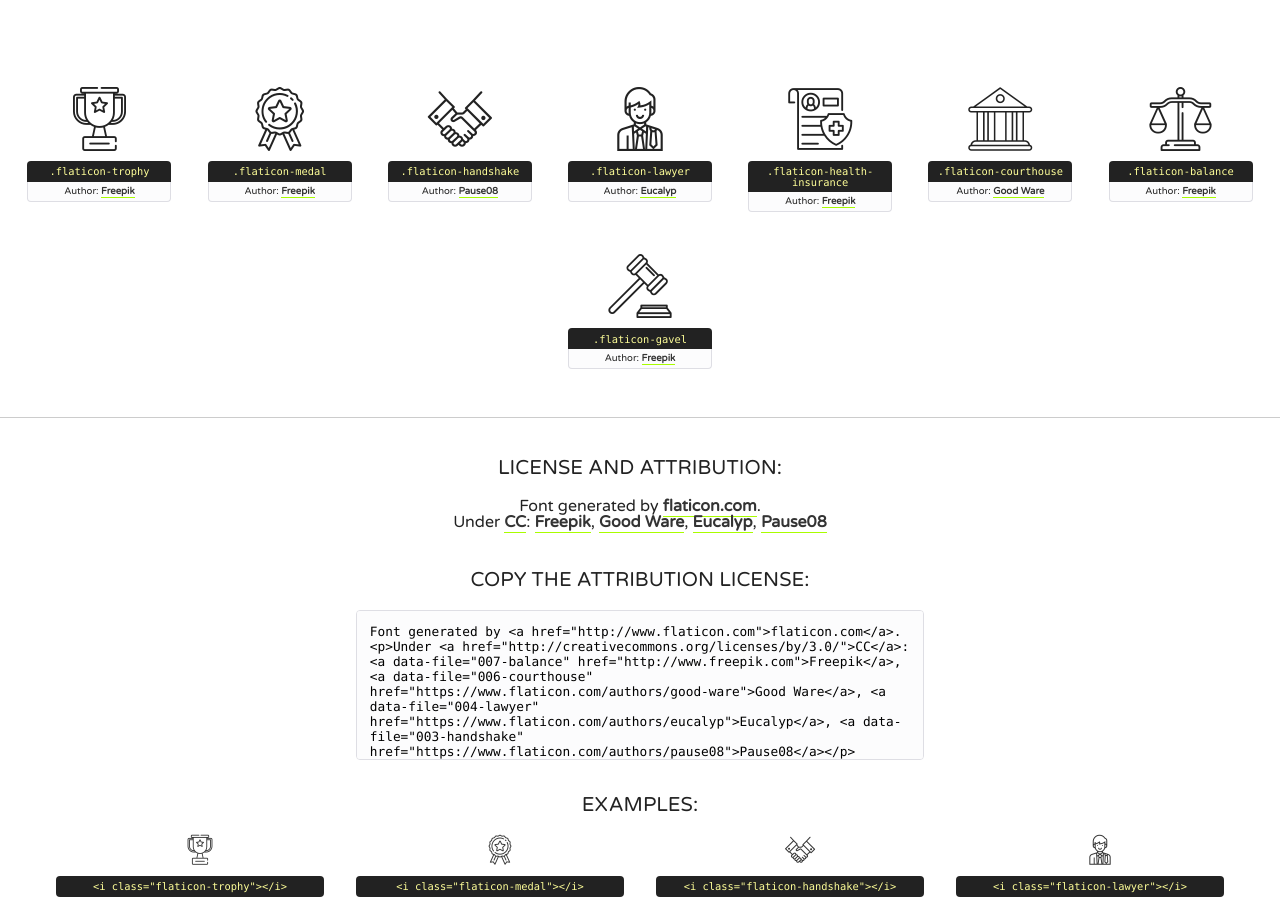
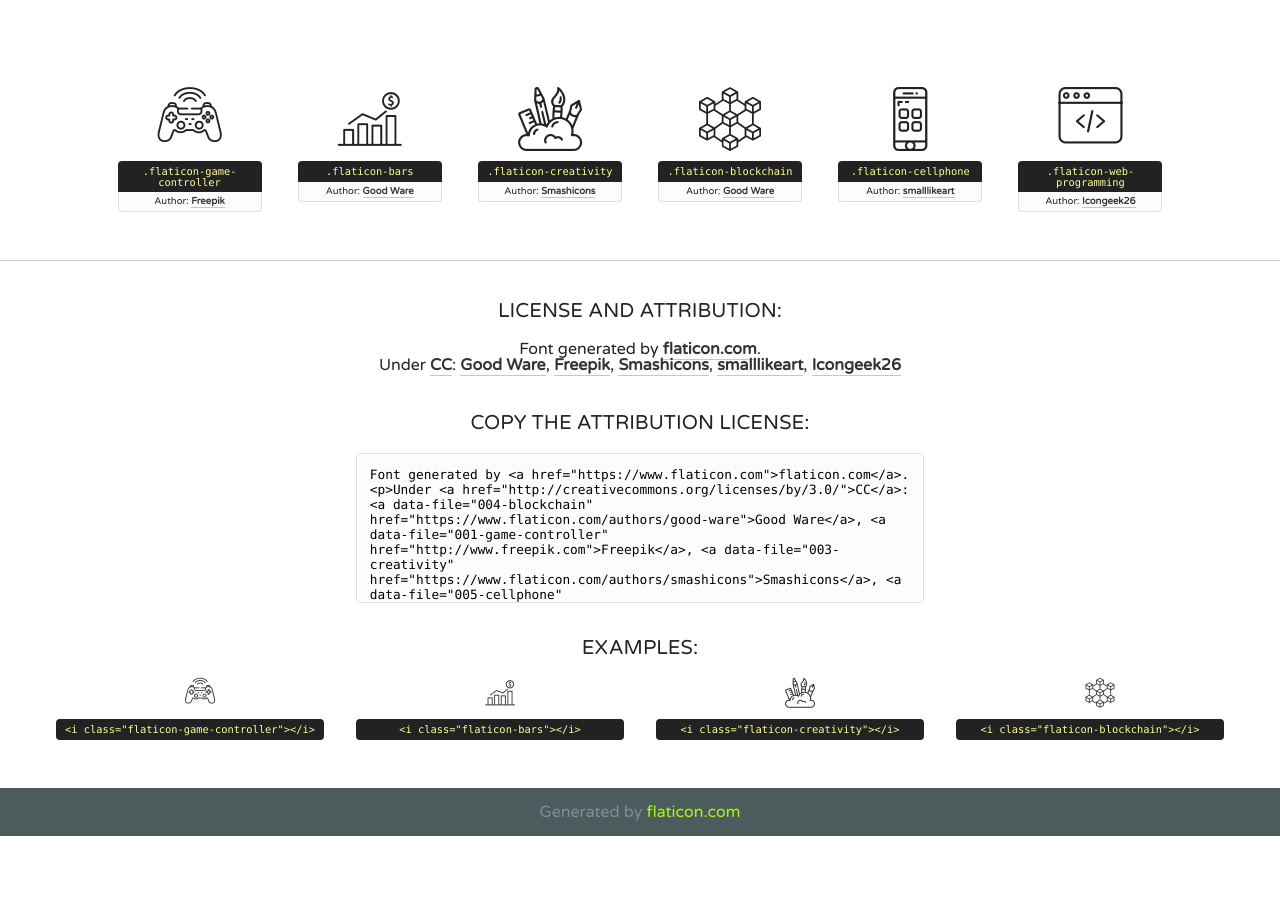
Before and after one commit to weiweitoo/auronex-landing, a plain HTML site: page fonts/flaticon/font/flaticon.html in a window 1280 px wide. Shown: the part 564-1480 px from the top of the page. After the commit the page ends 1400 px from the top, so only its background shows below. Drawn offline with Linux system fonts and the light colour scheme.

Commit message:
fix: update icon and added logo variant

```diff
--- a/css/flaticon.css
+++ b/css/flaticon.css
@@ -35,11 +35,9 @@
   -moz-osx-font-smoothing: grayscale;
 }
 
-.flaticon-trophy:before { content: "\f100"; }
-.flaticon-medal:before { content: "\f101"; }
-.flaticon-handshake:before { content: "\f102"; }
-.flaticon-lawyer:before { content: "\f103"; }
-.flaticon-health-insurance:before { content: "\f104"; }
-.flaticon-courthouse:before { content: "\f105"; }
-.flaticon-balance:before { content: "\f106"; }
-.flaticon-gavel:before { content: "\f107"; }
+.flaticon-game-controller:before { content: "\f100"; }
+.flaticon-bars:before { content: "\f101"; }
+.flaticon-creativity:before { content: "\f102"; }
+.flaticon-blockchain:before { content: "\f103"; }
+.flaticon-cellphone:before { content: "\f104"; }
+.flaticon-web-programming:before { content: "\f105"; }
--- a/fonts/flaticon/font/_flaticon.scss
+++ b/fonts/flaticon/font/_flaticon.scss
@@ -1,12 +1,13 @@
     /*
     Flaticon icon font: Flaticon
-    Creation date: 26/06/2018 06:54
+    Creation date: 28/01/2020 06:17
     */
 
     @font-face {
   font-family: "Flaticon";
   src: url("./Flaticon.eot");
   src: url("./Flaticon.eot?#iefix") format("embedded-opentype"),
+       url("./Flaticon.woff2") format("woff2"),
        url("./Flaticon.woff") format("woff"),
        url("./Flaticon.ttf") format("truetype"),
        url("./Flaticon.svg#Flaticon") format("svg");
@@ -36,20 +37,16 @@
   font-smoothing: antialiased;
     }
 
-    .flaticon-trophy:before { content: "\f100"; }
-.flaticon-medal:before { content: "\f101"; }
-.flaticon-handshake:before { content: "\f102"; }
-.flaticon-lawyer:before { content: "\f103"; }
-.flaticon-health-insurance:before { content: "\f104"; }
-.flaticon-courthouse:before { content: "\f105"; }
-.flaticon-balance:before { content: "\f106"; }
-.flaticon-gavel:before { content: "\f107"; }
+    .flaticon-game-controller:before { content: "\f100"; }
+.flaticon-bars:before { content: "\f101"; }
+.flaticon-creativity:before { content: "\f102"; }
+.flaticon-blockchain:before { content: "\f103"; }
+.flaticon-cellphone:before { content: "\f104"; }
+.flaticon-web-programming:before { content: "\f105"; }
 
-    $font-Flaticon-trophy: "\f100";
-    $font-Flaticon-medal: "\f101";
-    $font-Flaticon-handshake: "\f102";
-    $font-Flaticon-lawyer: "\f103";
-    $font-Flaticon-health-insurance: "\f104";
-    $font-Flaticon-courthouse: "\f105";
-    $font-Flaticon-balance: "\f106";
-    $font-Flaticon-gavel: "\f107";
+    $font-Flaticon-game-controller: "\f100";
+    $font-Flaticon-bars: "\f101";
+    $font-Flaticon-creativity: "\f102";
+    $font-Flaticon-blockchain: "\f103";
+    $font-Flaticon-cellphone: "\f104";
+    $font-Flaticon-web-programming: "\f105";
--- a/fonts/flaticon/font/flaticon.css
+++ b/fonts/flaticon/font/flaticon.css
@@ -1,12 +1,13 @@
 	/*
   	Flaticon icon font: Flaticon
-  	Creation date: 26/06/2018 06:54
+  	Creation date: 28/01/2020 06:17
   	*/
 
 @font-face {
   font-family: "Flaticon";
   src: url("./Flaticon.eot");
   src: url("./Flaticon.eot?#iefix") format("embedded-opentype"),
+       url("./Flaticon.woff2") format("woff2"),
        url("./Flaticon.woff") format("woff"),
        url("./Flaticon.ttf") format("truetype"),
        url("./Flaticon.svg#Flaticon") format("svg");
@@ -29,11 +30,9 @@ font-style: normal;
 margin-left: 20px;
 }
 
-.flaticon-trophy:before { content: "\f100"; }
-.flaticon-medal:before { content: "\f101"; }
-.flaticon-handshake:before { content: "\f102"; }
-.flaticon-lawyer:before { content: "\f103"; }
-.flaticon-health-insurance:before { content: "\f104"; }
-.flaticon-courthouse:before { content: "\f105"; }
-.flaticon-balance:before { content: "\f106"; }
-.flaticon-gavel:before { content: "\f107"; }
+.flaticon-game-controller:before { content: "\f100"; }
+.flaticon-bars:before { content: "\f101"; }
+.flaticon-creativity:before { content: "\f102"; }
+.flaticon-blockchain:before { content: "\f103"; }
+.flaticon-cellphone:before { content: "\f104"; }
+.flaticon-web-programming:before { content: "\f105"; }
--- a/fonts/flaticon/font/flaticon.html
+++ b/fonts/flaticon/font/flaticon.html
@@ -1,7 +1,7 @@
 <!DOCTYPE html>
 <!--
   Flaticon icon font: Flaticon
-  Creation date: 26/06/2018 06:54
+  Creation date: 28/01/2020 06:17
 -->
 <html>
 <!DOCTYPE html>
@@ -305,7 +305,7 @@
 <body class="characters-off">
 
     <header>
-        <a href="http://www.flaticon.com" target="_blank" class="logo">
+        <a href="https://www.flaticon.com" target="_blank" class="logo">
             <svg version="1.1" xmlns="http://www.w3.org/2000/svg" xmlns:xlink="http://www.w3.org/1999/xlink" xmlns:a="http://ns.adobe.com/AdobeSVGViewerExtensions/3.0/" viewBox="0 0 560.875 102.036" enable-background="new 0 0 560.875 102.036" xml:space="preserve">
                 <defs>
                 </defs>
@@ -392,44 +392,34 @@
    <section id="glyphs">
 
 
-        <div class="glyph"><div class="glyph-icon flaticon-trophy"></div>
-            <div class="class-name">.flaticon-trophy</div>
-            <div class="author-name">Author: <a data-file="001-trophy" href="http://www.freepik.com">Freepik</a> </div>
+        <div class="glyph"><div class="glyph-icon flaticon-game-controller"></div>
+            <div class="class-name">.flaticon-game-controller</div>
+            <div class="author-name">Author: <a data-file="001-game-controller" href="http://www.freepik.com">Freepik</a> </div>
         </div>
 
-        <div class="glyph"><div class="glyph-icon flaticon-medal"></div>
-            <div class="class-name">.flaticon-medal</div>
-            <div class="author-name">Author: <a data-file="002-medal" href="http://www.freepik.com">Freepik</a> </div>
+        <div class="glyph"><div class="glyph-icon flaticon-bars"></div>
+            <div class="class-name">.flaticon-bars</div>
+            <div class="author-name">Author: <a data-file="002-bars" href="https://www.flaticon.com/authors/good-ware">Good Ware</a> </div>
         </div>
 
-        <div class="glyph"><div class="glyph-icon flaticon-handshake"></div>
-            <div class="class-name">.flaticon-handshake</div>
-            <div class="author-name">Author: <a data-file="003-handshake" href="https://www.flaticon.com/authors/pause08">Pause08</a> </div>
+        <div class="glyph"><div class="glyph-icon flaticon-creativity"></div>
+            <div class="class-name">.flaticon-creativity</div>
+            <div class="author-name">Author: <a data-file="003-creativity" href="https://www.flaticon.com/authors/smashicons">Smashicons</a> </div>
         </div>
 
-        <div class="glyph"><div class="glyph-icon flaticon-lawyer"></div>
-            <div class="class-name">.flaticon-lawyer</div>
-            <div class="author-name">Author: <a data-file="004-lawyer" href="https://www.flaticon.com/authors/eucalyp">Eucalyp</a> </div>
+        <div class="glyph"><div class="glyph-icon flaticon-blockchain"></div>
+            <div class="class-name">.flaticon-blockchain</div>
+            <div class="author-name">Author: <a data-file="004-blockchain" href="https://www.flaticon.com/authors/good-ware">Good Ware</a> </div>
         </div>
 
-        <div class="glyph"><div class="glyph-icon flaticon-health-insurance"></div>
-            <div class="class-name">.flaticon-health-insurance</div>
-            <div class="author-name">Author: <a data-file="005-health-insurance" href="http://www.freepik.com">Freepik</a> </div>
+        <div class="glyph"><div class="glyph-icon flaticon-cellphone"></div>
+            <div class="class-name">.flaticon-cellphone</div>
+            <div class="author-name">Author: <a data-file="005-cellphone" href="https://www.flaticon.com/authors/smalllikeart">smalllikeart</a> </div>
         </div>
 
-        <div class="glyph"><div class="glyph-icon flaticon-courthouse"></div>
-            <div class="class-name">.flaticon-courthouse</div>
-            <div class="author-name">Author: <a data-file="006-courthouse" href="https://www.flaticon.com/authors/good-ware">Good Ware</a> </div>
-        </div>
-
-        <div class="glyph"><div class="glyph-icon flaticon-balance"></div>
-            <div class="class-name">.flaticon-balance</div>
-            <div class="author-name">Author: <a data-file="007-balance" href="http://www.freepik.com">Freepik</a> </div>
-        </div>
-
-        <div class="glyph"><div class="glyph-icon flaticon-gavel"></div>
-            <div class="class-name">.flaticon-gavel</div>
-            <div class="author-name">Author: <a data-file="008-gavel" href="http://www.freepik.com">Freepik</a> </div>
+        <div class="glyph"><div class="glyph-icon flaticon-web-programming"></div>
+            <div class="class-name">.flaticon-web-programming</div>
+            <div class="author-name">Author: <a data-file="006-web-programming" href="https://www.flaticon.com/authors/icongeek26">Icongeek26</a> </div>
         </div>
 
 
@@ -439,11 +429,11 @@
 
     <section class="attribution wrapper"   style="text-align:center;">
 
-      <div class="title">License and attribution:</div><div class="attrDiv">Font generated by <a href="http://www.flaticon.com">flaticon.com</a>. <div><p>Under <a href="http://creativecommons.org/licenses/by/3.0/">CC</a>: <a data-file="007-balance" href="http://www.freepik.com">Freepik</a>, <a data-file="006-courthouse" href="https://www.flaticon.com/authors/good-ware">Good Ware</a>, <a data-file="004-lawyer" href="https://www.flaticon.com/authors/eucalyp">Eucalyp</a>, <a data-file="003-handshake" href="https://www.flaticon.com/authors/pause08">Pause08</a></p>  </div>
+      <div class="title">License and attribution:</div><div class="attrDiv">Font generated by <a href="https://www.flaticon.com">flaticon.com</a>. <div><p>Under <a href="http://creativecommons.org/licenses/by/3.0/">CC</a>: <a data-file="004-blockchain" href="https://www.flaticon.com/authors/good-ware">Good Ware</a>, <a data-file="001-game-controller" href="http://www.freepik.com">Freepik</a>, <a data-file="003-creativity" href="https://www.flaticon.com/authors/smashicons">Smashicons</a>, <a data-file="005-cellphone" href="https://www.flaticon.com/authors/smalllikeart">smalllikeart</a>, <a data-file="006-web-programming" href="https://www.flaticon.com/authors/icongeek26">Icongeek26</a></p>  </div>
       </div>
       <div class="title">Copy the Attribution License:</div>
 
-    <textarea onclick="this.focus();this.select();">Font generated by &lt;a href=&quot;http://www.flaticon.com&quot;&gt;flaticon.com&lt;/a&gt;. <p>Under <a href="http://creativecommons.org/licenses/by/3.0/">CC</a>: <a data-file="007-balance" href="http://www.freepik.com">Freepik</a>, <a data-file="006-courthouse" href="https://www.flaticon.com/authors/good-ware">Good Ware</a>, <a data-file="004-lawyer" href="https://www.flaticon.com/authors/eucalyp">Eucalyp</a>, <a data-file="003-handshake" href="https://www.flaticon.com/authors/pause08">Pause08</a></p>
+    <textarea onclick="this.focus();this.select();">Font generated by &lt;a href=&quot;https://www.flaticon.com&quot;&gt;flaticon.com&lt;/a&gt;. <p>Under <a href="http://creativecommons.org/licenses/by/3.0/">CC</a>: <a data-file="004-blockchain" href="https://www.flaticon.com/authors/good-ware">Good Ware</a>, <a data-file="001-game-controller" href="http://www.freepik.com">Freepik</a>, <a data-file="003-creativity" href="https://www.flaticon.com/authors/smashicons">Smashicons</a>, <a data-file="005-cellphone" href="https://www.flaticon.com/authors/smalllikeart">smalllikeart</a>, <a data-file="006-web-programming" href="https://www.flaticon.com/authors/icongeek26">Icongeek26</a></p>
      </textarea>
 
     </section>
@@ -454,29 +444,29 @@
 
             <div class="image">
                 <p>
-                    <i class="glyph-icon flaticon-trophy"></i>
-                    <span>&lt;i class=&quot;flaticon-trophy&quot;&gt;&lt;/i&gt;</span>
+                    <i class="glyph-icon flaticon-game-controller"></i>
+                    <span>&lt;i class=&quot;flaticon-game-controller&quot;&gt;&lt;/i&gt;</span>
                 </p>
             </div>
 
             <div class="image">
                 <p>
-                    <i class="glyph-icon flaticon-medal"></i>
-                    <span>&lt;i class=&quot;flaticon-medal&quot;&gt;&lt;/i&gt;</span>
+                    <i class="glyph-icon flaticon-bars"></i>
+                    <span>&lt;i class=&quot;flaticon-bars&quot;&gt;&lt;/i&gt;</span>
                 </p>
             </div>
 
             <div class="image">
                 <p>
-                    <i class="glyph-icon flaticon-handshake"></i>
-                    <span>&lt;i class=&quot;flaticon-handshake&quot;&gt;&lt;/i&gt;</span>
+                    <i class="glyph-icon flaticon-creativity"></i>
+                    <span>&lt;i class=&quot;flaticon-creativity&quot;&gt;&lt;/i&gt;</span>
                 </p>
             </div>
 
             <div class="image">
                 <p>
-                    <i class="glyph-icon flaticon-lawyer"></i>
-                    <span>&lt;i class=&quot;flaticon-lawyer&quot;&gt;&lt;/i&gt;</span>
+                    <i class="glyph-icon flaticon-blockchain"></i>
+                    <span>&lt;i class=&quot;flaticon-blockchain&quot;&gt;&lt;/i&gt;</span>
                 </p>
             </div>
 
@@ -485,7 +475,7 @@
     </section>
 
 <div id="footer">
-    <div>Generated by <a href="http://www.flaticon.com">flaticon.com</a>
+    <div>Generated by <a href="https://www.flaticon.com">flaticon.com</a>
     </div>
 </div>
 
```
Also changed, not shown: index.html (+9 -8 lines), favicon.ico (added), favicon.png (added), fonts/flaticon/backup.txt, fonts/flaticon/font/Flaticon.ttf, fonts/flaticon/font/Flaticon.woff, fonts/flaticon/font/Flaticon.woff2 (added), images/image_8.jpg (added), images/logo.png (added), images/logo_icon.png (added), images/logo_text.png (added), 4 other files.
